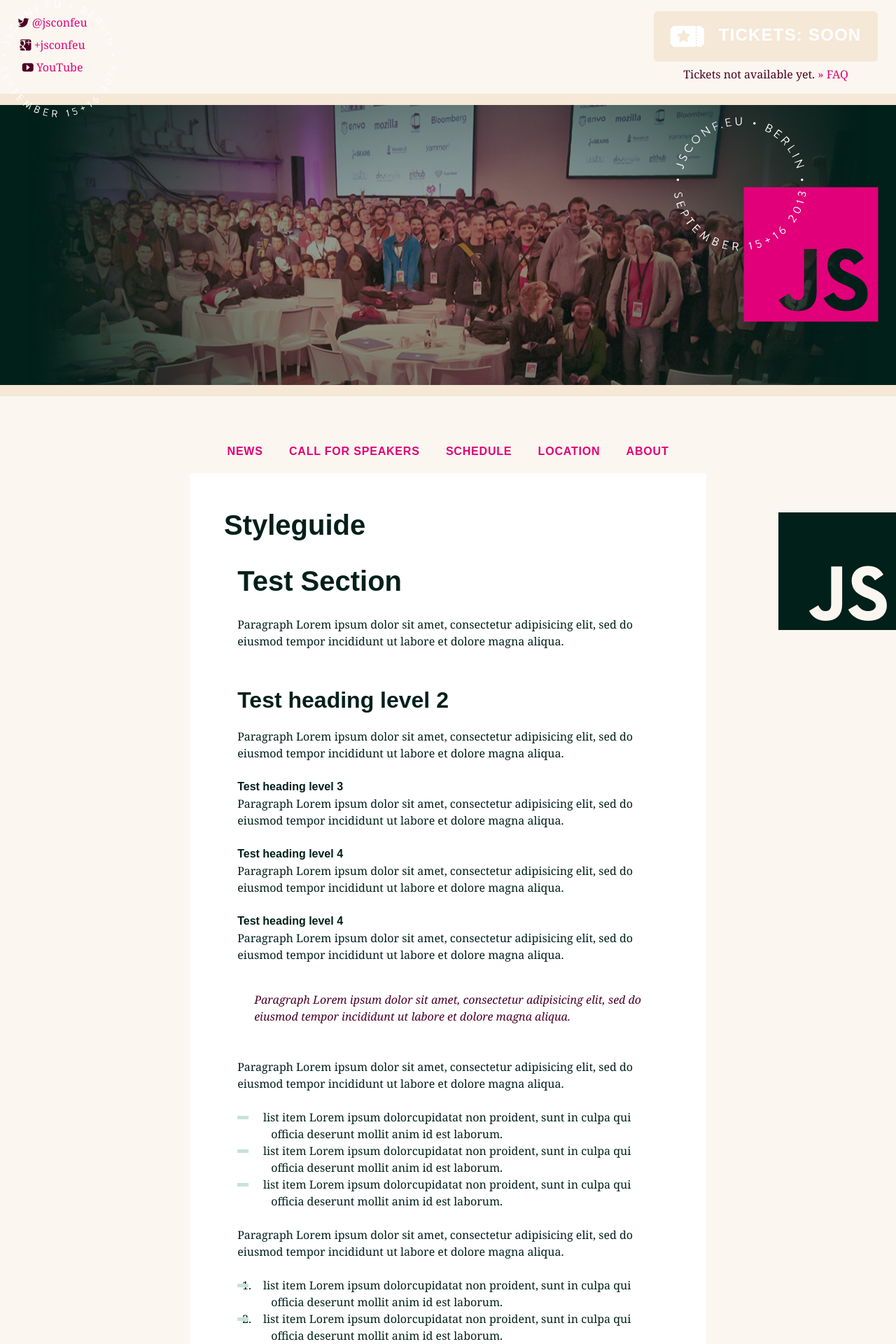
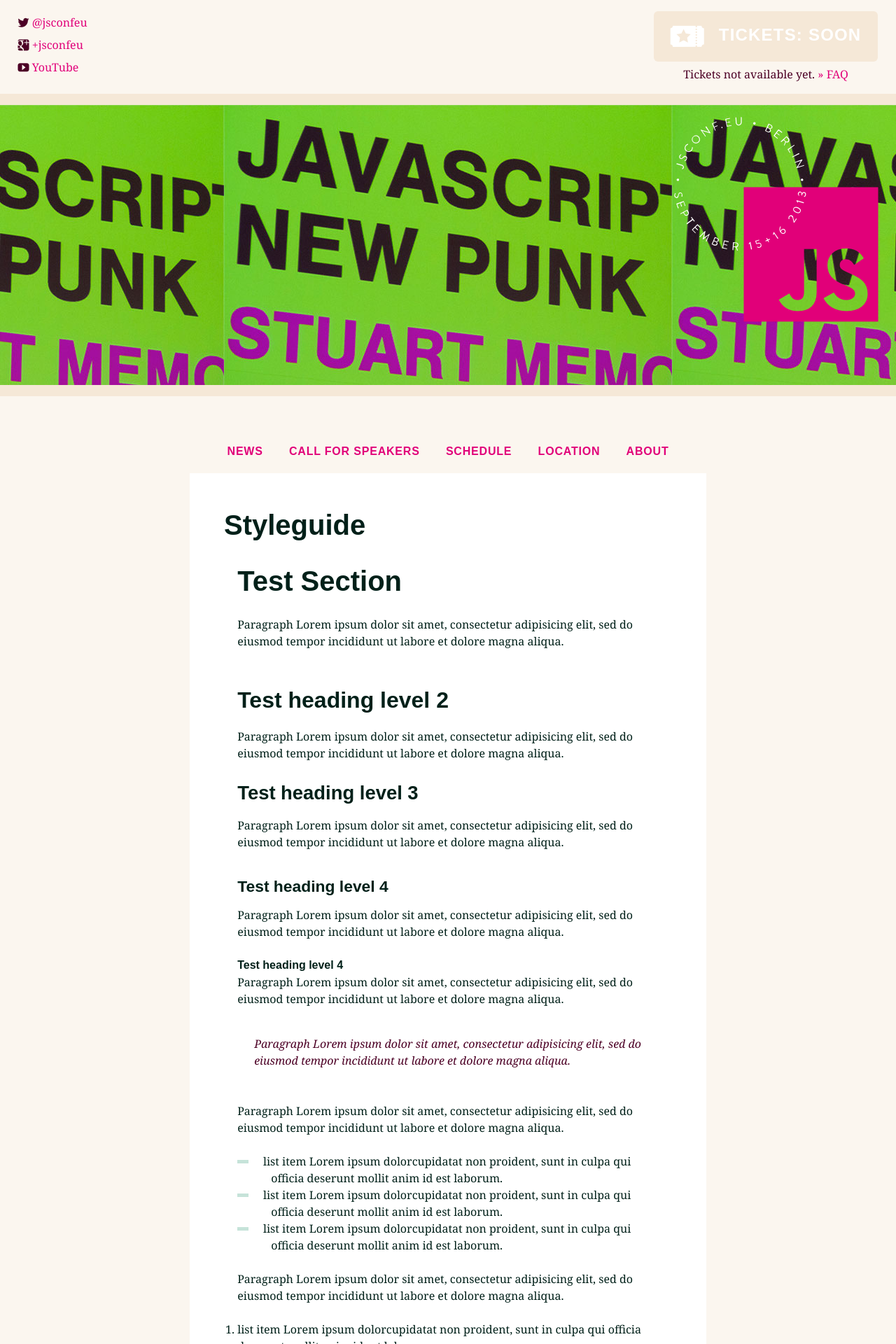
Before and after one commit to jsconf/2013.jsconf.eu, a Jekyll site: the page built from styleguide.html, in a window 1280 px wide. Shown: the top 1920 px of the page at 70% size. Built offline with Jekyll 4.4.1, drawn with Linux system fonts in a browser that asks for light colours; nearby versions of some CDN libraries.

Commit message:
merge weirdness

```diff
--- a/sass/imports/main.scss
+++ b/sass/imports/main.scss
@@ -248,7 +248,7 @@
 
   ul {
     list-style: none;
-    li {
+li {
       position: relative;
       margin-left: 1.5em;
       padding-left: 1.5em;
--- a/stylesheets/screen.css
+++ b/stylesheets/screen.css
@@ -70,7 +70,7 @@
 
 /* line 13, ../sass/imports/reset.scss */
 pre, code, tt {
-  font: 1em Menlo,'andale mono','lucida console',monospace;
+  font: 1em Menlo, "andale mono", "lucida console", monospace;
   line-height: 1.5;
 }
 
@@ -98,16 +98,28 @@
 /* line 20, ../sass/imports/main.scss */
 .main h1 {
   font-size: 2.5em;
-  margin: .5em 0;
+  margin: 0.5em 0;
 }
 
 /* line 25, ../sass/imports/main.scss */
 h2 {
   font-size: 2em;
-  margin: 1.5em 0 .5em 0;
+  margin: 1.5em 0 0.5em 0;
+}
+
+/* line 29, ../sass/imports/main.scss */
+h3 {
+  font-size: 1.714em;
+  margin-bottom: .5em;
 }
 
 /* line 33, ../sass/imports/main.scss */
+h4 {
+  font-size: 1.429em;
+  margin: 1.5em 0 0.5em 0;
+}
+
+/* line 41, ../sass/imports/main.scss */
 .container {
   margin: 0 auto;
   padding: 0 2%;
@@ -115,7 +127,7 @@
   max-width: 1280px;
 }
 
-/* line 40, ../sass/imports/main.scss */
+/* line 48, ../sass/imports/main.scss */
 .header {
   overflow: hidden;
   padding: 1em 0;
@@ -123,47 +135,48 @@
   color: #4c0025;
 }
 
-/* line 47, ../sass/imports/main.scss */
+/* line 55, ../sass/imports/main.scss */
 .social_nav {
   margin-bottom: 1em;
   list-style: none;
   font-size: .75em;
   text-align: center;
 }
-/* line 52, ../sass/imports/main.scss */
+/* line 60, ../sass/imports/main.scss */
 .social_nav li {
   display: inline;
   margin: 0 1em;
+  text-align: left;
 }
-/* line 56, ../sass/imports/main.scss */
+/* line 65, ../sass/imports/main.scss */
 .social_nav a {
   display: inline-block;
-  padding: .25em 0;
+  padding: 0.25em 0;
 }
 
-/* line 63, ../sass/imports/main.scss */
+/* line 72, ../sass/imports/main.scss */
 .tickets_on {
   display: none;
 }
 
-/* line 67, ../sass/imports/main.scss */
+/* line 76, ../sass/imports/main.scss */
 .ticket_info {
   margin-bottom: 0;
   text-align: center;
 }
-/* line 70, ../sass/imports/main.scss */
+/* line 79, ../sass/imports/main.scss */
 .ticket_info i {
   display: block;
   font-size: .75em;
 }
 
-/* line 77, ../sass/imports/main.scss */
+/* line 86, ../sass/imports/main.scss */
 .button,
 .button:link,
 .button:visited {
   display: none;
-  margin: 0 auto .25em 0;
-  padding: .5em 1em;
+  margin: 0 auto 0.25em 0;
+  padding: 0.5em 1em;
   font-size: 1.5em;
   background-color: #e10079;
   color: #FFF;
@@ -175,7 +188,7 @@
   letter-spacing: .05em;
   cursor: pointer;
 }
-/* line 91, ../sass/imports/main.scss */
+/* line 100, ../sass/imports/main.scss */
 .button:hover, .button:focus,
 .button:link:hover,
 .button:link:focus,
@@ -184,7 +197,7 @@
   background-color: #fe006b;
   color: #FFF;
 }
-/* line 95, ../sass/imports/main.scss */
+/* line 104, ../sass/imports/main.scss */
 .button span,
 .button:link span,
 .button:visited span {
@@ -193,7 +206,7 @@
   vertical-align: middle;
 }
 
-/* line 103, ../sass/imports/main.scss */
+/* line 112, ../sass/imports/main.scss */
 .tickets_off .button, .tickets_off .button:link, .tickets_off .button:visited, .tickets_off .button:hover, .tickets_off .button:focus {
   background: #f5e8d7;
   color: #FFF;
@@ -201,14 +214,14 @@
 }
 
 /* stage */
-/* line 113, ../sass/imports/main.scss */
+/* line 122, ../sass/imports/main.scss */
 .stage {
   border-top: 1em solid #f5e8d7;
   border-bottom: 1em solid #f5e8d7;
   overflow: hidden;
 }
 
-/* line 119, ../sass/imports/main.scss */
+/* line 128, ../sass/imports/main.scss */
 .logo {
   margin: 1em 0;
   float: right;
@@ -216,28 +229,25 @@
   height: 18.3em;
   width: 18.3em;
 }
-
-/* line 127, ../sass/imports/main.scss */
-.ico-logo, .ico-circle {
+/* line 134, ../sass/imports/main.scss */
+.logo .ico-logo, .logo .ico-circle {
   position: absolute;
 }
-
-/* line 130, ../sass/imports/main.scss */
-.ico-logo {
+/* line 137, ../sass/imports/main.scss */
+.logo .ico-logo {
   font-size: 12em;
   right: 0;
   bottom: 0;
 }
-
-/* line 135, ../sass/imports/main.scss */
-.ico-circle {
+/* line 142, ../sass/imports/main.scss */
+.logo .ico-circle {
   color: #FFF;
   font-size: 12em;
   top: 0;
   left: 0;
 }
 
-/* line 142, ../sass/imports/main.scss */
+/* line 150, ../sass/imports/main.scss */
 .logo:hover .ico-circle {
   -webkit-animation-name: spin;
   -webkit-animation-duration: 500ms;
@@ -255,97 +265,104 @@
 }
 
 @-moz-keyframes spin {
-  /* line 159, ../sass/imports/main.scss */
+  /* line 167, ../sass/imports/main.scss */
   from {
     -moz-transform: rotate(0deg);
   }
 
-  /* line 160, ../sass/imports/main.scss */
+  /* line 168, ../sass/imports/main.scss */
   to {
     -moz-transform: rotate(360deg);
   }
 }
 
 @-webkit-keyframes spin {
-  /* line 163, ../sass/imports/main.scss */
+  /* line 171, ../sass/imports/main.scss */
   from {
     -webkit-transform: rotate(0deg);
   }
 
-  /* line 164, ../sass/imports/main.scss */
+  /* line 172, ../sass/imports/main.scss */
   to {
     -webkit-transform: rotate(360deg);
   }
 }
 
 @keyframes spin {
-  /* line 167, ../sass/imports/main.scss */
+  /* line 175, ../sass/imports/main.scss */
   from {
     transform: rotate(0deg);
   }
 
-  /* line 168, ../sass/imports/main.scss */
+  /* line 176, ../sass/imports/main.scss */
   to {
     transform: rotate(360deg);
   }
 }
 
-/* line 173, ../sass/imports/main.scss */
+/* line 181, ../sass/imports/main.scss */
 .stage {
   width: 100%;
   overflow: hidden;
   background: #012019 no-repeat 50% 0;
 }
 
-/* line 178, ../sass/imports/main.scss */
+/* line 186, ../sass/imports/main.scss */
 .background0 .stage {
   background-image: url("/img/top_pattern.jpg");
   background-position: 50% 60%;
   background-color: #94ced5;
 }
 
-/* line 183, ../sass/imports/main.scss */
+/* line 191, ../sass/imports/main.scss */
 .background1 .stage {
   background-image: url("/img/top_punk.jpg");
   background-repeat: repeat;
 }
 
-/* line 187, ../sass/imports/main.scss */
+/* line 195, ../sass/imports/main.scss */
 .background2 .stage {
   background-image: url("/img/top_group.jpg");
   background-position: 50% 40%;
 }
 
-/* line 191, ../sass/imports/main.scss */
+/* line 199, ../sass/imports/main.scss */
 .background3 .stage {
   background-image: url("/img/top_mandy_jed.jpg");
   background-position: 50% 40%;
   background-color: #440b40;
 }
 
-/* line 196, ../sass/imports/main.scss */
+/* line 204, ../sass/imports/main.scss */
 .background4 .stage {
   background-image: url("/img/top_disco.jpg");
   background-position: 50% 50%;
   background-color: #440b40;
 }
 
-/* line 201, ../sass/imports/main.scss */
+/* line 209, ../sass/imports/main.scss */
 .background5 .stage {
   background-image: url("/img/top_fragment.jpg");
   background-position: 50% 70%;
   background-color: #004bcc;
 }
 
+/* line 214, ../sass/imports/main.scss */
+.background6 .stage {
+  background-image: url("/img/top_draw.jpg");
+  background-position: 50% 70%;
+  background-color: #97005f;
+}
+
 /* main content area */
-/* line 210, ../sass/imports/main.scss */
+/* line 223, ../sass/imports/main.scss */
 nav {
   text-transform: uppercase;
   letter-spacing: .05em;
 }
 
 /* sponsors */
-/* line 215, ../sass/imports/main.scss */
+/* line 228, ../sass/imports/main.scss */
 .sponsors {
   padding: 2em 0;
   border-top: 1px solid #f5e8d7;
@@ -353,7 +370,7 @@
 }
 
 /* footer */
-/* line 222, ../sass/imports/main.scss */
+/* line 235, ../sass/imports/main.scss */
 footer {
   padding: 2em 0;
   border-top: 0.5em solid #c6e3d9;
@@ -363,23 +380,23 @@
 }
 
 /* typography in main content area */
-/* line 232, ../sass/imports/main.scss */
-.main_column p, .main_column ul, .main_column ol, .main_column dl {
+/* line 245, ../sass/imports/main.scss */
+.main_column p, .main_column ul, .main_column ol, .main_column dl, .main_column hr {
   margin-bottom: 1.5em;
 }
-/* line 236, ../sass/imports/main.scss */
+/* line 249, ../sass/imports/main.scss */
 .main_column ul {
   list-style: none;
 }
-/* line 240, ../sass/imports/main.scss */
-.main_column li {
+/* line 251, ../sass/imports/main.scss */
+.main_column ul li {
   position: relative;
   margin-left: 1.5em;
   padding-left: 1.5em;
   text-indent: -.7em;
 }
-/* line 247, ../sass/imports/main.scss */
-.main_column li:before {
+/* line 257, ../sass/imports/main.scss */
+.main_column ul > li:before {
   content: "";
   display: inline-block;
   position: absolute;
@@ -389,22 +406,19 @@
   height: 5px;
   background-color: #c6e3d9;
 }
-/* line 259, ../sass/imports/main.scss */
-.main_column ul li li:before, .main_column ol li li:before {
-  top: .6em;
-  left: -.75em;
-  width: .5em;
-  height: 3px;
-}
 
-/* line 270, ../sass/imports/main.scss */
+/* line 273, ../sass/imports/main.scss */
 blockquote {
-  font-style: italic;
   margin: 2.5em 1.5em 3em;
   color: #4c0025;
 }
+/* line 276, ../sass/imports/main.scss */
+blockquote p {
+  font-style: italic;
+}
 
-/* line 280, ../sass/imports/main.scss */
+/* links */
+/* line 285, ../sass/imports/main.scss */
 a,
 a:link,
 a:visited {
@@ -416,34 +430,35 @@
   transition: color 0.1s ease-in-out, border-color 0.1s ease-in-out, background-color 0.1s ease-in-out;
 }
 
-/* line 288, ../sass/imports/main.scss */
+/* line 293, ../sass/imports/main.scss */
 a:hover,
 a:active,
 a:focus {
+  outline: none;
   color: #fe006b;
   text-decoration: none;
 }
 
-/* line 295, ../sass/imports/main.scss */
+/* line 301, ../sass/imports/main.scss */
 nav ul {
   margin: 1em 0;
   text-align: center;
 }
-/* line 299, ../sass/imports/main.scss */
+/* line 305, ../sass/imports/main.scss */
 nav li {
   display: inline-block;
-  padding: .2em .5em;
+  padding: 0.2em 0.5em;
   text-transform: uppercase;
   letter-spacing: .05em;
   font-weight: bold;
 }
 
-/* line 307, ../sass/imports/main.scss */
+/* line 313, ../sass/imports/main.scss */
 .main {
   padding: 3em 0;
 }
 
-/* line 311, ../sass/imports/main.scss */
+/* line 317, ../sass/imports/main.scss */
 .main_column {
   max-width: 640px;
   margin: 0 auto;
@@ -451,25 +466,25 @@
   overflow: hidden;
 }
 
-/* line 318, ../sass/imports/main.scss */
+/* line 324, ../sass/imports/main.scss */
 section {
   margin: 0 0 4.5em 0;
   padding: 0 3%;
+  clear: both;
 }
 
-/* line 324, ../sass/imports/main.scss */
+/* line 331, ../sass/imports/main.scss */
 article {
   margin-bottom: 4.5em;
 }
-/* line 326, ../sass/imports/main.scss */
+/* line 333, ../sass/imports/main.scss */
 article header {
   margin-bottom: 1em;
-  padding-bottom: 1em;
   border-bottom: 0.1875em solid #c6e3d9;
 }
 
 /* fluid iframes */
-/* line 334, ../sass/imports/main.scss */
+/* line 340, ../sass/imports/main.scss */
 .embed_container {
   position: relative;
   padding-bottom: 56.25%;
@@ -478,7 +493,7 @@
   overflow: hidden;
 }
 
-/* line 343, ../sass/imports/main.scss */
+/* line 349, ../sass/imports/main.scss */
 .embed_container iframe,
 .embed_container img {
   position: absolute;
@@ -488,12 +503,12 @@
   height: 100%;
 }
 
-/* line 351, ../sass/imports/main.scss */
+/* line 357, ../sass/imports/main.scss */
 .person {
   position: relative;
 }
 
-/* line 355, ../sass/imports/main.scss */
+/* line 361, ../sass/imports/main.scss */
 .person div {
   position: absolute;
   bottom: 10px;
@@ -501,12 +516,12 @@
   color: #fbf6ef;
 }
 
-/* line 362, ../sass/imports/main.scss */
+/* line 368, ../sass/imports/main.scss */
 .person a {
   color: #fbf6ef;
 }
 
-/* line 366, ../sass/imports/main.scss */
+/* line 372, ../sass/imports/main.scss */
 .date {
   color: #808f8c;
   font-size: .875em;
@@ -628,7 +643,7 @@
 
   /* line 16, ../sass/imports/mobile.scss */
   nav li {
-    padding: .2em 1em;
+    padding: 0.2em 1em;
   }
 
   /* line 22, ../sass/imports/mobile.scss */
```
Also changed, not shown: stylesheets/imports/main.css (+62 -75 lines).
